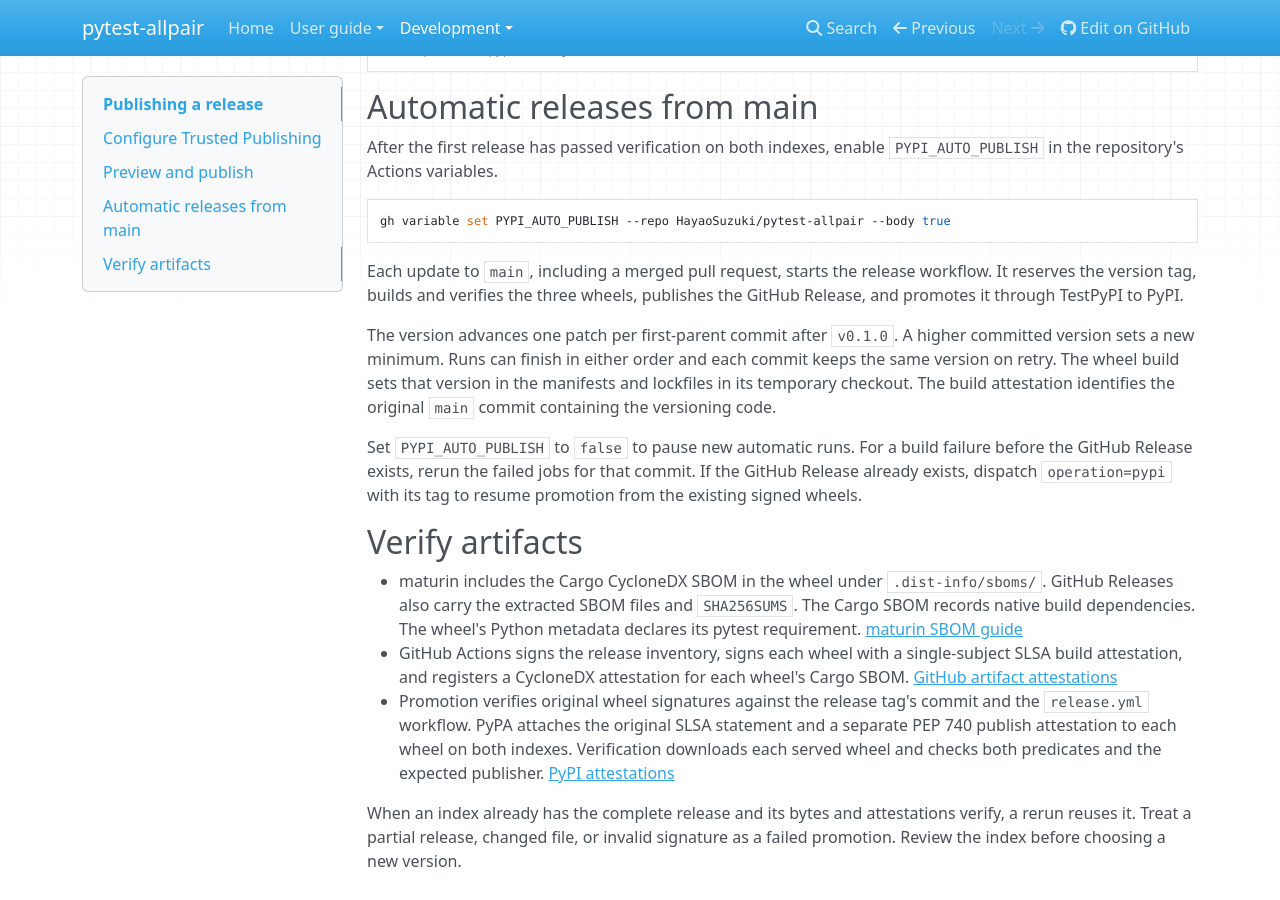
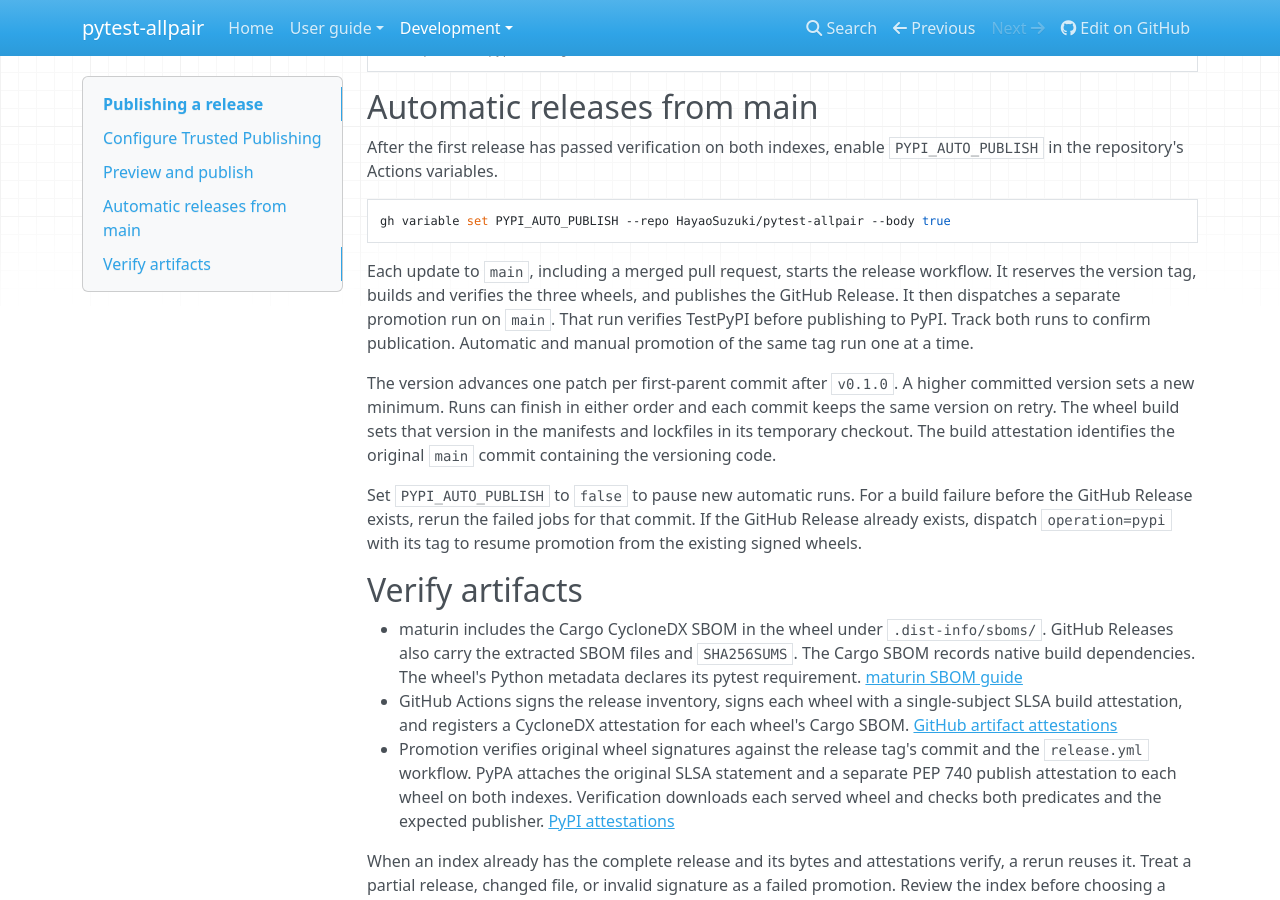
Before and after one commit to HayaoSuzuki/pytest-allpair, an MkDocs documentation site: the page built from docs/development/guides/publishing.md, in a window 1280 px wide and 900 px high, scrolled down 1157 px. Built offline with MkDocs 1.6.1, drawn with Linux system fonts in a browser that asks for light colours; nearby versions of some CDN libraries.

Commit message:
Serialize promotion runs and preserve manual release gates

```diff
--- a/docs/development/guides/publishing.md
+++ b/docs/development/guides/publishing.md
@@ -67,7 +67,10 @@ gh variable set PYPI_AUTO_PUBLISH --repo HayaoSuzuki/pytest-allpair --body true
 
 Each update to `main`, including a merged pull request, starts the release
 workflow. It reserves the version tag, builds and verifies the three wheels,
-publishes the GitHub Release, and promotes it through TestPyPI to PyPI.
+and publishes the GitHub Release. It then dispatches a separate promotion run
+on `main`. That run verifies TestPyPI before publishing to PyPI. Track both runs
+to confirm publication. Automatic and manual promotion of the same tag run
+one at a time.
 
 The version advances one patch per first-parent commit after `v0.1.0`. A higher
 committed version sets a new minimum. Runs can finish in either order and each
```
Also changed, not shown: 1 other file.
